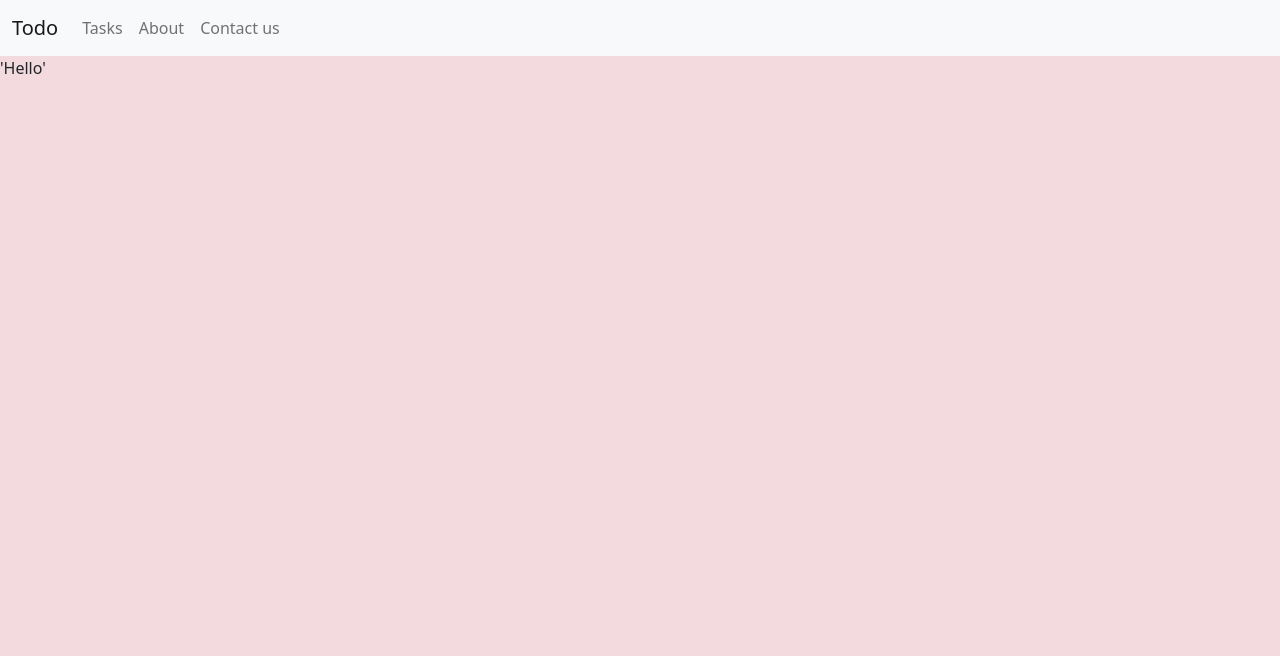
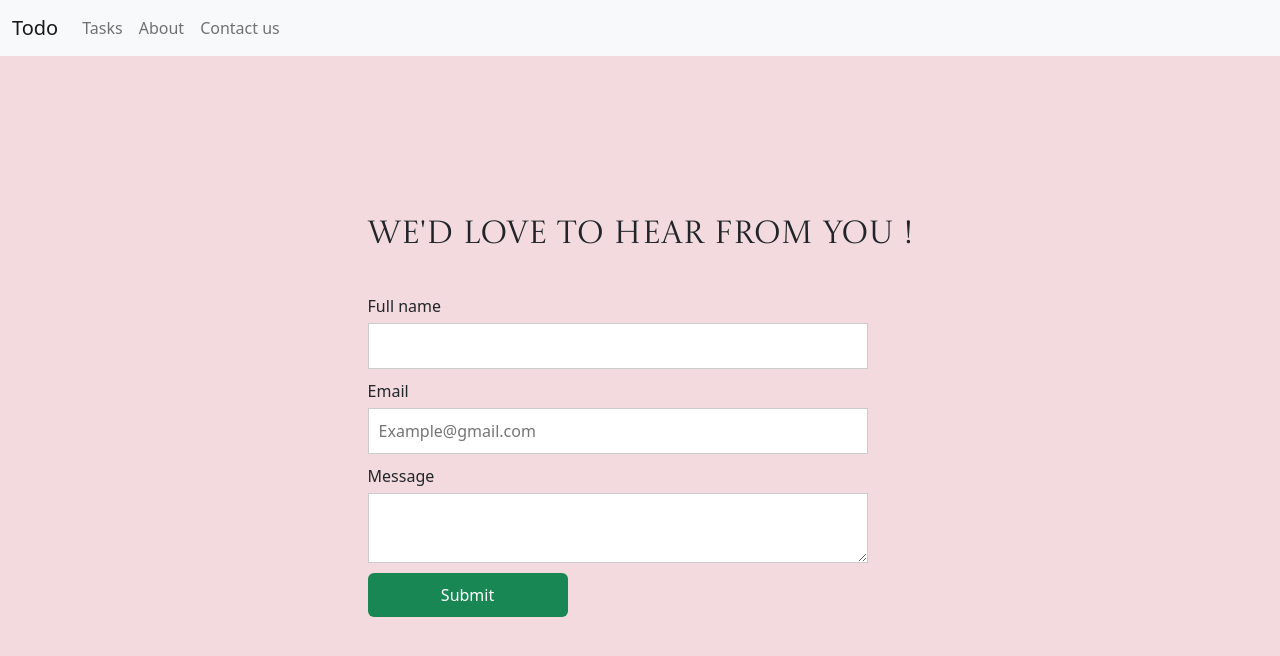
Before and after one commit to Gyozalyan/todolist, a React (Create React App) app: page /ContactUs in a window 1280 px wide. Shown: the top 656 px of the page. Built offline with nearby package versions, Linux system fonts and the light colour scheme; no server answers.

Commit message:
Design of contact us page

```diff
--- a/src/Components/Nav/ContactUs.jsx
+++ b/src/Components/Nav/ContactUs.jsx
@@ -1,8 +1,56 @@
-import React from "react";
+import React, { useState } from 'react';
+import styles from'./Nav.module.css';
+import { Container, Row, Col, Button } from 'react-bootstrap';
+
 
 const ContactUs = ()=>{
+const [name, setName] = useState('');
+  const [email, setEmail] = useState('');
+  const [message, setMessage] = useState('');
 
-    return  <div> 'Hello' </div>
+  const handleFormSubmit = (event) => {
+    event.preventDefault();
+    // Perform form submission logic here
+    console.log('Form submitted!');
+  };
+
+  return (
+
+
+      <div className={styles.fill}>
+      <div>
+      <h2>We'd Love to hear From You !</h2>
+      <form onSubmit={handleFormSubmit} className={styles.contactForm}>
+        <label htmlFor="name" className={styles.label}>Full name</label>
+        <input
+          type="text"
+          id="name"
+          value={name}
+          onChange={(e) => setName(e.target.value)}
+          className={styles.textInputs}
+        />
+        <label htmlFor="email" className={styles.label}>Email</label>
+        <input
+          type="email"
+          id="email"
+          value={email}
+          onChange={(e) => setEmail(e.target.value)}
+          placeholder='Example@gmail.com'
+          className={styles.textInputs}
+        />
+        <label htmlFor="message" className={styles.label}>Message</label>
+        <textarea
+          id="message"
+          value={message}
+          onChange={(e) => setMessage(e.target.value)}
+          className={styles.textInputs}
+        />
+         <Button variant="success" className={styles.submit}>Submit</Button>
+      </form>
+      </div>
+ </div>
+
+  );
 
 }
 
--- a/src/Components/Nav/Layout.jsx
+++ b/src/Components/Nav/Layout.jsx
@@ -1,11 +1,11 @@
 import React from "react";
-import {Outlet} from "react-router-dom";
-import NavBar from "./Nav";
+// import {Outlet} from "react-router-dom";
+import NavBarMenu from "./Nav"
 
 const Layout = () => {
   return (
     <>
-      <NavBar />
+      <NavBarMenu />
       {/* <Outlet /> */}
     </>
   );
--- a/src/Components/Nav/Nav.jsx
+++ b/src/Components/Nav/Nav.jsx
@@ -3,7 +3,7 @@ import Container from "react-bootstrap/Container";
 import Nav from "react-bootstrap/Nav";
 import Navbar from "react-bootstrap/Navbar";
 
-function NavBar() {
+function NavBarMenu() {
   return (
     <Navbar bg="light" expand="sm">
       <Container fluid>
@@ -22,4 +22,4 @@ function NavBar() {
   );
 }
 
-export default memo(NavBar);
+export default memo(NavBarMenu);
--- /dev/null
+++ b/src/Components/Nav/Nav.module.css
@@ -0,0 +1,42 @@
+@font-face {
+    font-family: 'Castoro';
+    src: url('../Fonts/CastoroTitling-Regular.ttf')
+
+  }
+div.fill {
+   display: flex;
+   justify-content: center;
+   margin-top: 20vh;
+  }
+
+  h2{
+    margin-bottom: 5vh;
+    font-family: 'Castoro'
+  }
+
+
+  .contactForm {
+    display: flex;
+    flex-direction: column;
+  }
+
+  label {
+    margin-bottom: 5px;
+
+  }
+
+  .textInputs,
+  .message {
+    padding: 10px;
+    margin-bottom: 10px;
+    border: 1px solid #ccc;
+    max-width: 500px;
+  }
+
+  .submit {
+    padding: 10px;
+
+    border: none;
+    cursor: pointer;
+    max-width: 200px;
+  }
```
Also changed, not shown: src/Components/Fonts/CastoroTitling-Regular.ttf (added).
